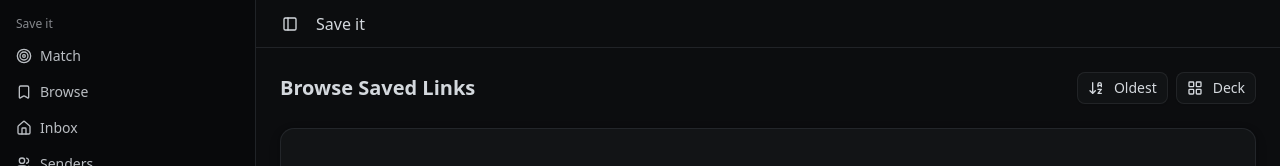
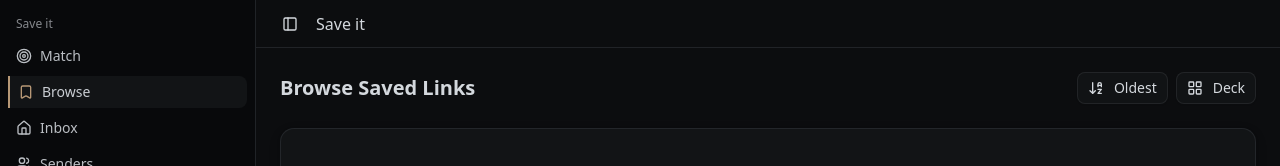
Before and after one commit to jakubjanczyk/save-it, a Next.js app: page /browse/deck in a window 1280 px wide. Shown: the top 166 px of the page. Built offline with nearby package versions, Linux system fonts and the light colour scheme; no server answers.

Commit message:
Fix browse nav highlight for subpages

```diff
--- a/components/app-sidebar.tsx
+++ b/components/app-sidebar.tsx
@@ -68,7 +68,7 @@ function isNavItemActive(pathname: string, href: string) {
   }
 
   if (href === "/browse") {
-    return pathname === "/browse";
+    return pathname === "/browse" || pathname.startsWith("/browse/");
   }
 
   if (href === "/inbox") {
--- a/components/mobile-bottom-nav.tsx
+++ b/components/mobile-bottom-nav.tsx
@@ -17,7 +17,7 @@ function isNavItemActive(pathname: string, href: string) {
   }
 
   if (href === "/browse") {
-    return pathname === "/browse";
+    return pathname === "/browse" || pathname.startsWith("/browse/");
   }
 
   return pathname === href;
```
